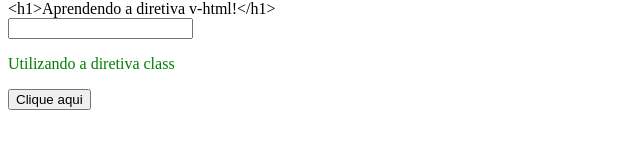
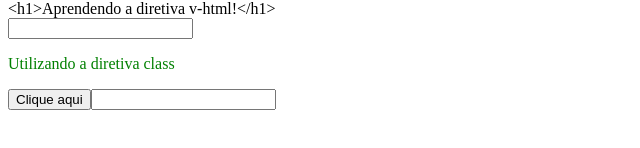
Before and after one commit to Guilherme-Ferreira-Tombini/vue-preject-initial, a Vue app: page / in a window 1280 px wide. Shown: the part 352-500 px from the top of the page, without its empty margins (0-640 px from the left). Built offline with nearby package versions, Linux system fonts and the light colour scheme.

Commit message:
trabalhando com eventos de teclados

```diff
--- a/src/App.vue
+++ b/src/App.vue
@@ -8,6 +8,7 @@
   import Exemplo05 from './componentes/Exemplo05Model.vue';
   import Exemplo06 from './componentes/Exemplo06Classe.vue';
   import Exemplo07 from './componentes/Exemplo07Clique.vue';
+  import Exemplo08 from './componentes/Exemplo08Teclado.vue';
  </script>
 
 <!-- HTML -->
@@ -19,4 +20,5 @@
     <Exemplo05/>
     <Exemplo06/>
     <Exemplo07/>
+    <Exemplo08/>
  </template>
--- /dev/null
+++ b/src/componentes/Exemplo08Teclado.vue
@@ -0,0 +1,12 @@
+<!-- SCRIPT -->
+<script setup>
+    function mensagem(){
+        alert('Executando a função');
+    }
+</script>
+
+ <!-- HTML -->
+<template>
+    <!-- Só mostrará a mensagem se depois da digitação apertar a tecla 'Enter' -->
+    <input type="text" @keyup.enter="mensagem">
+</template>
```
